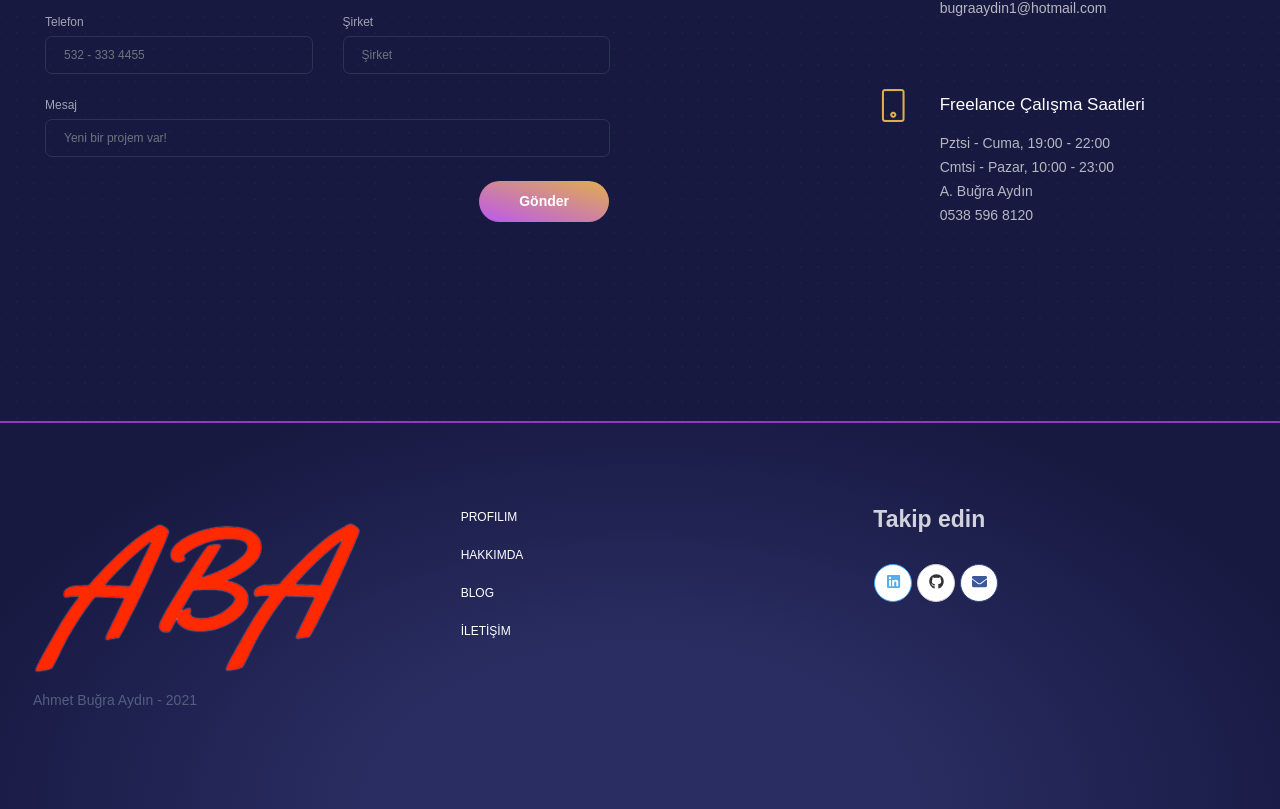
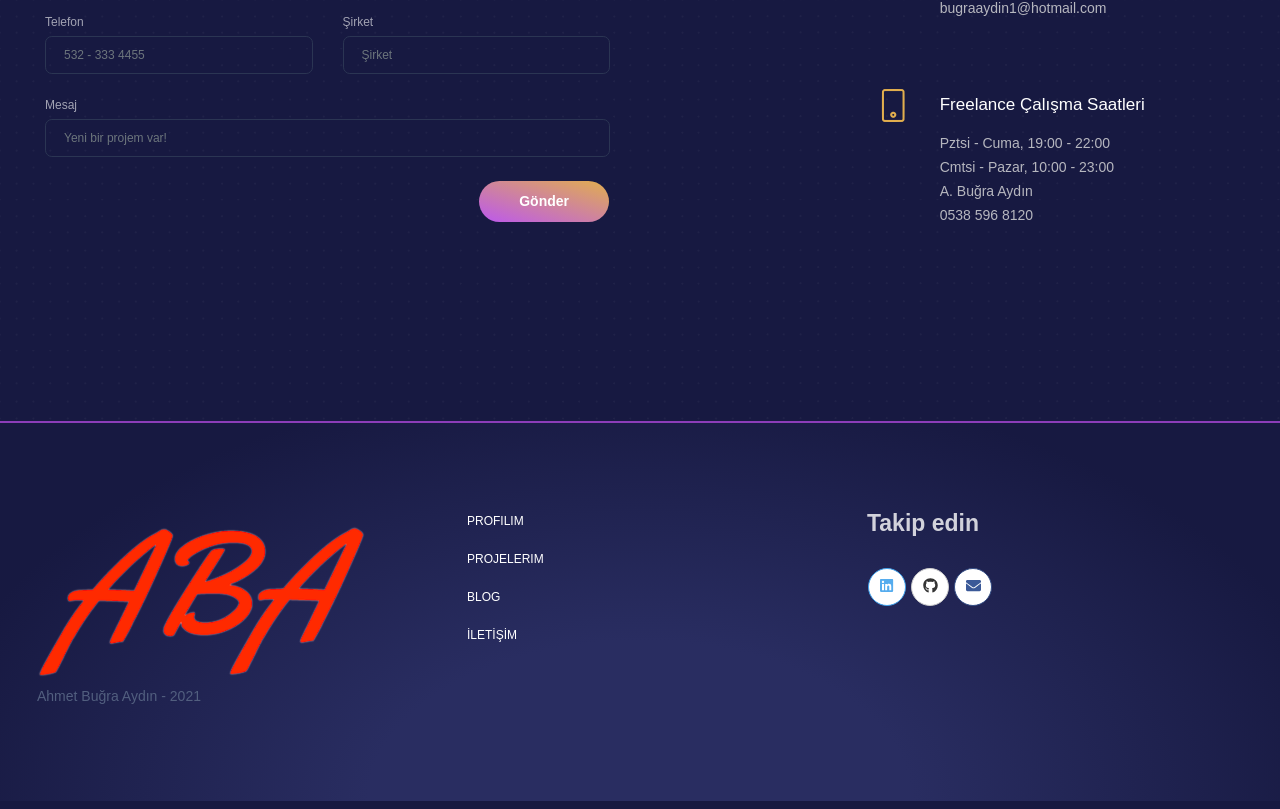
Before and after one commit to Lai-Star/NextJs-Project, a Next.js app: page / in a window 1280 px wide. Shown: the part 1613-2422 px from the top of the page. Built offline with nearby package versions, Linux system fonts and the light colour scheme.

Commit message:
Add footer menu hash links

```diff
--- a/components/Footer.js
+++ b/components/Footer.js
@@ -8,7 +8,6 @@
 * Coded by Creative Tim
 */
 import React from "react";
-import { Link } from "next/link";
 // reactstrap components
 import {
   Button,
@@ -24,33 +23,28 @@ import {
 export default function Footer() {
   return (
     <footer className="footer">
-      <>
+      <Row className="m-1 mb-n1 ">
+        <Col md="4" className="p-5">
           <Row>
-          <Col md="4" className="p-5">
-            <img src="/aba-logo-alpha.png" className="mb-3" alt="ABA Logo" />
-            Ahmet Buğra Aydın - 2021
+            <img src="/aba-logo-alpha.png" className="mb-2" alt="ABA Logo" />
+          </Row>
+          <Row>
+            <span className="text-center">Ahmet Buğra Aydın - 2021</span>
+          </Row>
         </Col>
         <Col md="4">
           <Nav className="ml-4">
             <NavItem>
-                <NavLink href="https://creative-tim.com/contact-us?ref=blkdsr-footer">
-                  Profilim
-                </NavLink>
+              <NavLink href="#my-profile">Profilim</NavLink>
             </NavItem>
             <NavItem>
-                <NavLink href="https://creative-tim.com/about-us?ref=blkdsr-footer">
-                  Hakkımda
-                </NavLink>
+              <NavLink href="#my-projects">Projelerim</NavLink>
             </NavItem>
             <NavItem>
-                <NavLink href="https://creative-tim.com/blog?ref=blkdsr-footer">
-                  Blog
-                </NavLink>
+              <NavLink href="#blog">Blog</NavLink>
             </NavItem>
             <NavItem>
-                <NavLink href="https://opensource.org/licenses/MIT">
-                  İLETİŞİM
-                </NavLink>
+              <NavLink href="#contact-us">İLETİŞİM</NavLink>
             </NavItem>
           </Nav>
         </Col>
@@ -93,7 +87,6 @@ export default function Footer() {
           </div>
         </Col>
       </Row>
-      </>
     </footer>
   );
 }
```
Lines whose indentation alone changed are shown as unchanged.
